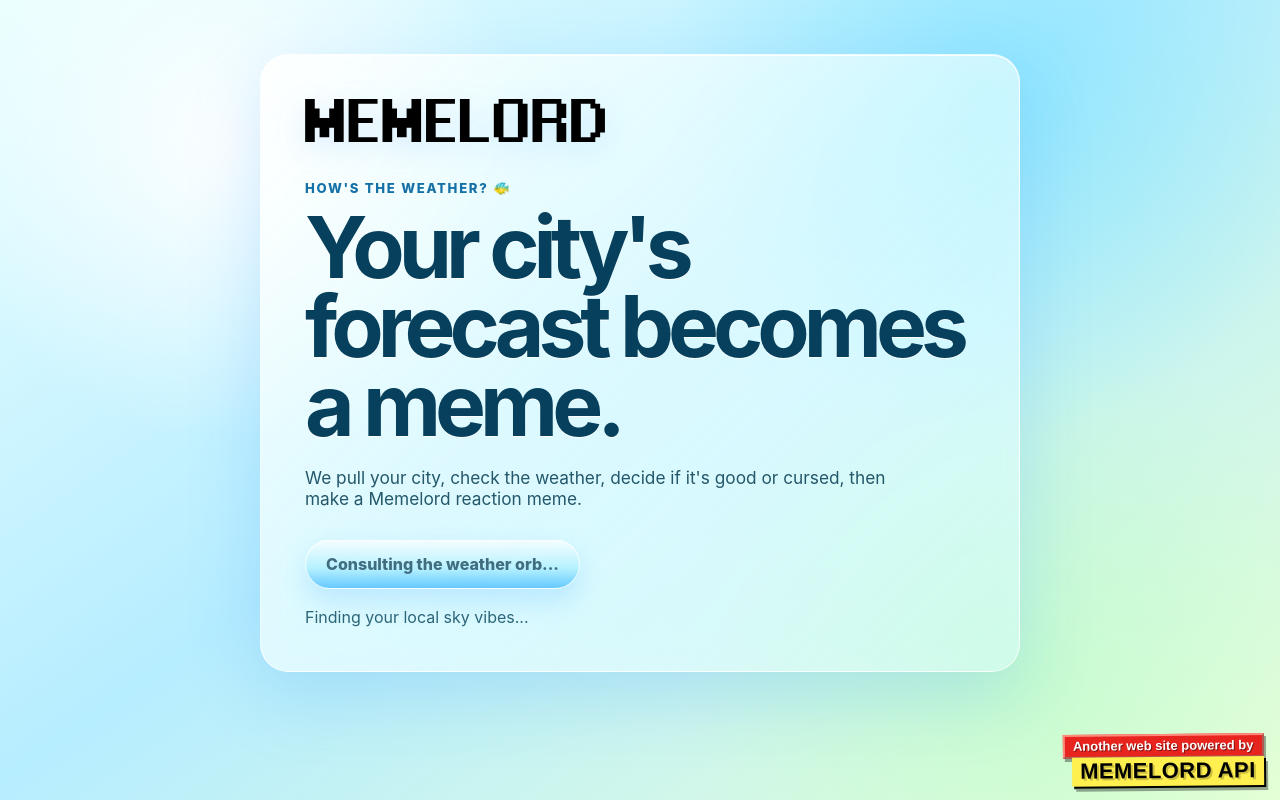
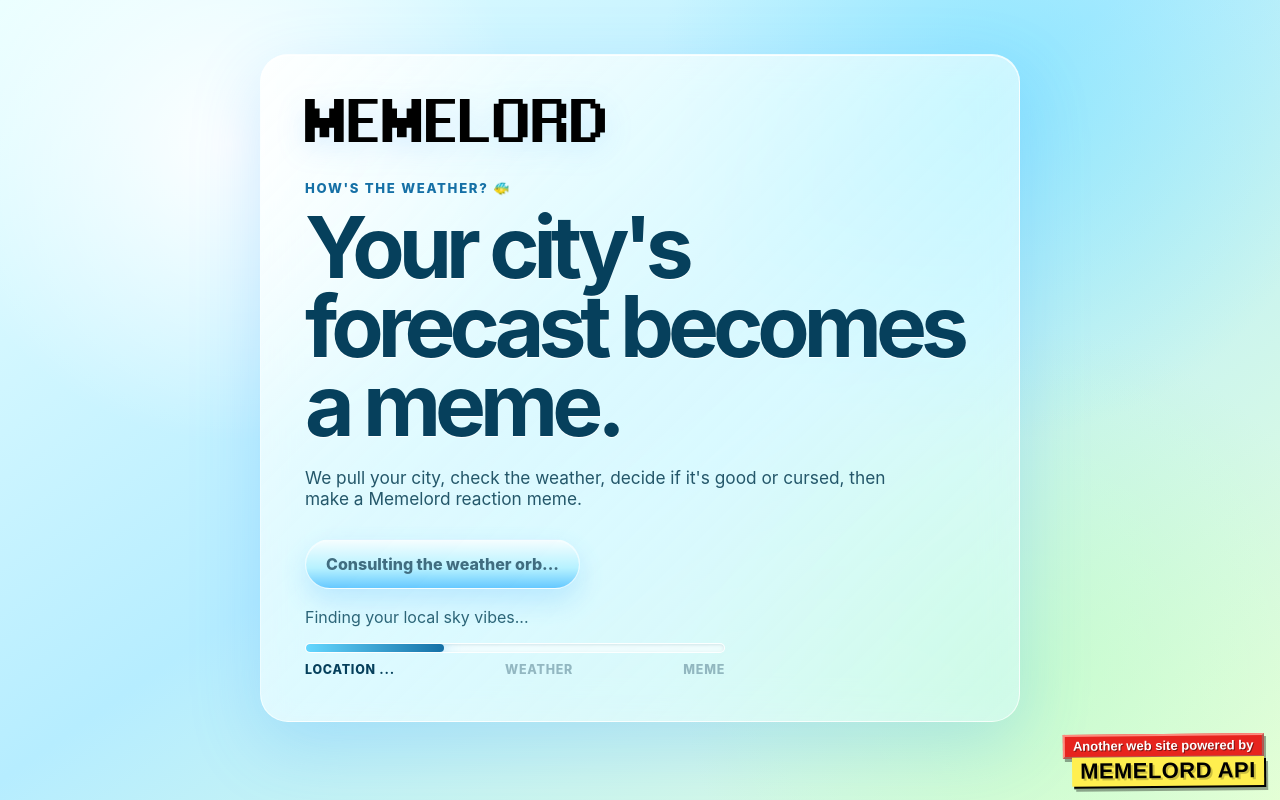
Before and after one commit to taglocklar/weather-meme, a React (Vite) app: page / in a window 1280 px wide. Both pictures are taken after a click on the button "Use my weather ✨". Built offline with nearby package versions, Linux system fonts and the light colour scheme; no server answers.

Commit message:
feat: add meme generation progress indicator

```diff
--- a/src/App.css
+++ b/src/App.css
@@ -88,6 +88,61 @@ button:disabled {
 .status {
   margin: 18px 0 0;
   color: #2c6578;
+}
+
+.progress {
+  max-width: 420px;
+  margin-top: 16px;
+}
+
+.progress-track {
+  height: 10px;
+  overflow: hidden;
+  border: 1px solid rgba(255, 255, 255, 0.82);
+  border-radius: 999px;
+  background: rgba(255, 255, 255, 0.56);
+  box-shadow: inset 0 1px 3px rgba(6, 64, 92, 0.12);
+}
+
+.progress-track span {
+  display: block;
+  height: 100%;
+  border-radius: inherit;
+  background: linear-gradient(90deg, #64d7ff, #1570a6);
+  box-shadow: 0 0 16px rgba(57, 182, 255, 0.64);
+  transition: width 320ms ease;
+}
+
+.progress-steps {
+  display: flex;
+  justify-content: space-between;
+  gap: 8px;
+  margin: 9px 0 0;
+  padding: 0;
+  color: #5f8796;
+  font-size: 0.78rem;
+  font-weight: 800;
+  letter-spacing: 0.06em;
+  list-style: none;
+  text-transform: uppercase;
+}
+
+.progress-steps li {
+  opacity: 0.58;
+}
+
+.progress-steps li.active,
+.progress-steps li.done {
+  color: #06405c;
+  opacity: 1;
+}
+
+.progress-steps li.active::after {
+  content: ' ...';
+}
+
+.progress-steps li.done::after {
+  content: ' ✓';
 }
 
 .weather-card {
--- a/src/App.tsx
+++ b/src/App.tsx
@@ -35,6 +35,8 @@ type LocationSnapshot = {
   region: string
   country: string
 }
+
+type ProgressStep = 'idle' | 'location' | 'weather' | 'meme'
 
 const weatherCodeLabels: Record<number, string> = {
   0: 'clear sky',
@@ -187,6 +189,7 @@ function App() {
   const [prompt, setPrompt] = useState('')
   const [status, setStatus] = useState('Ready for the forecast orb.')
   const [isLoading, setIsLoading] = useState(false)
+  const [progressStep, setProgressStep] = useState<ProgressStep>('idle')
 
   async function handleGenerate() {
     if (!navigator.geolocation) {
@@ -195,14 +198,19 @@ function App() {
     }
 
     setIsLoading(true)
+    setProgressStep('location')
     setMeme(null)
     setPrompt('')
     setStatus('Finding your local sky vibes...')
 
     try {
       const position = await getPosition()
+      setProgressStep('weather')
+      setStatus('Checking the forecast...')
+
       const snapshot = await getWeather(position.coords.latitude, position.coords.longitude)
       setWeather(snapshot)
+      setProgressStep('meme')
       setStatus(`${snapshot.city} weather found. Asking Memelord for one reaction meme...`)
 
       const result = await generateMeme(snapshot)
@@ -215,10 +223,12 @@ function App() {
       setStatus(error instanceof Error ? error.message : 'Something went wrong.')
     } finally {
       setIsLoading(false)
+      setProgressStep('idle')
     }
   }
 
   const mood = weather ? moodCopy[weather.mood] : null
+  const progressValue = progressStep === 'location' ? 33 : progressStep === 'weather' ? 66 : progressStep === 'meme' ? 92 : 0
 
   return (
     <main className="app-shell">
@@ -242,6 +252,19 @@ function App() {
         <p className="status" role="status">
           {status}
         </p>
+
+        {isLoading && (
+          <div className="progress" aria-label="Weather meme progress" aria-valuemin={0} aria-valuemax={100} aria-valuenow={progressValue} role="progressbar">
+            <div className="progress-track">
+              <span style={{ width: `${progressValue}%` }} />
+            </div>
+            <ol className="progress-steps">
+              <li className={progressStep === 'location' ? 'active' : progressStep === 'weather' || progressStep === 'meme' ? 'done' : ''}>Location</li>
+              <li className={progressStep === 'weather' ? 'active' : progressStep === 'meme' ? 'done' : ''}>Weather</li>
+              <li className={progressStep === 'meme' ? 'active' : ''}>Meme</li>
+            </ol>
+          </div>
+        )}
       </section>
 
       {weather && mood && (
```
